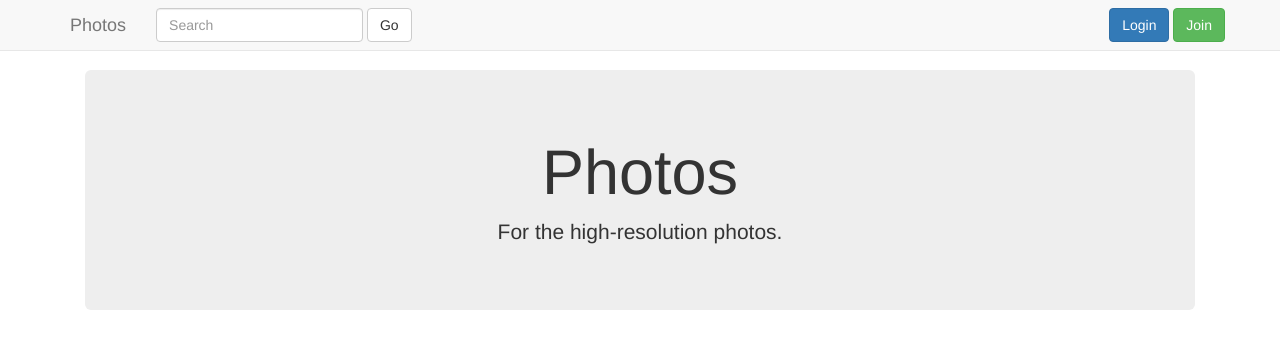
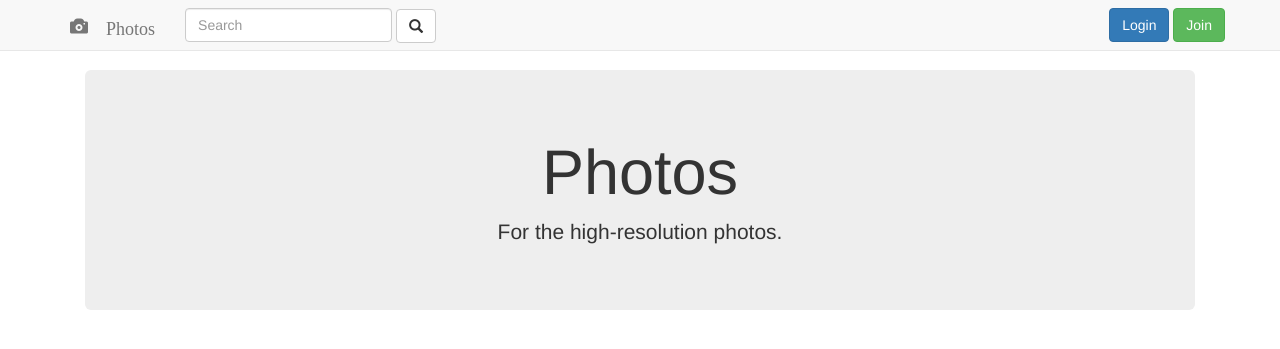
Before and after one commit to CodingYue/Fudan-software-engineering-development, a Django app: page / in a window 1280 px wide. Shown: the top 349 px of the page. Run offline with Django 3.2, Linux system fonts and the light colour scheme; data that the repository does not hold is empty; some libraries are stand-ins or nearby versions.

Commit message:
[Frontend]replace something with Glyphicons

```diff
--- a/web/web/templates/base.html
+++ b/web/web/templates/base.html
@@ -27,7 +27,7 @@
           <span class="icon-bar"></span>
           <span class="icon-bar"></span>
         </button>
-        <a class="navbar-brand" href="/">Photos</a>
+        <a class="navbar-brand glyphicon glyphicon-camera" href="/"> Photos </a>
       </div>
 
       <div id="navbar" class="collapse navbar-collapse">
@@ -35,7 +35,7 @@
           <div class="form-group">
               <input type="text" class="form-control" placeholder="Search">
           </div>
-            <button type="submit" class="btn btn-default">Go</button>
+            <button type="submit" class="btn btn-default glyphicon glyphicon-search"></button>
         </form>
         <ul class="nav navbar-nav navbar-right">
                 {% if isLogged == False %}
```
